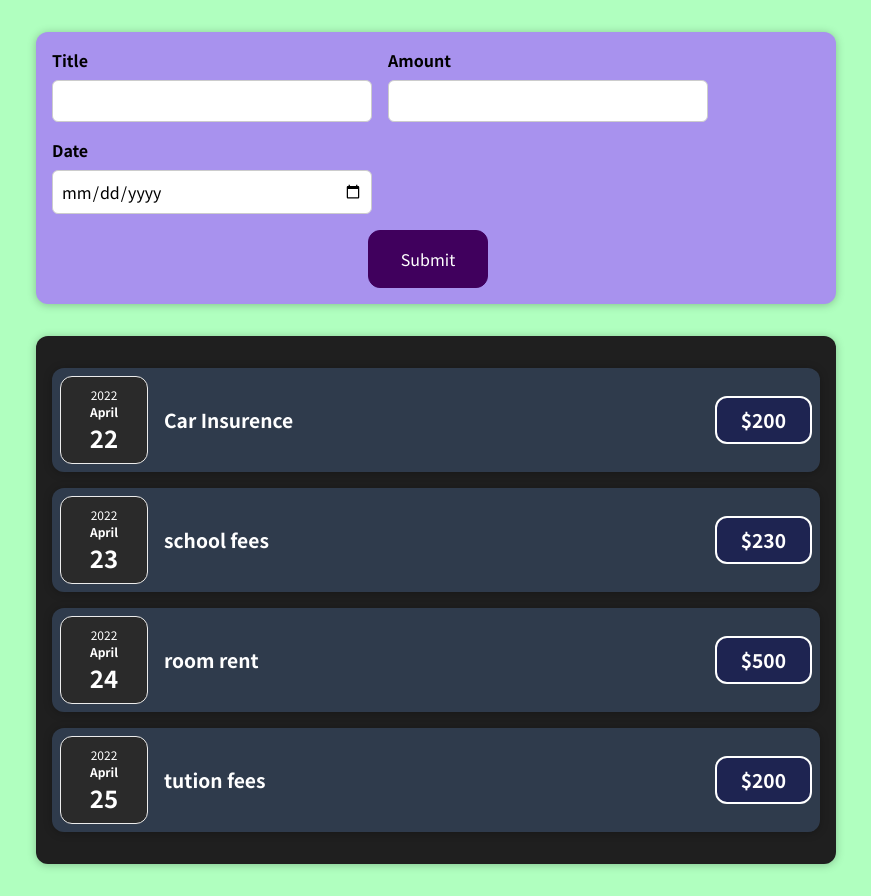
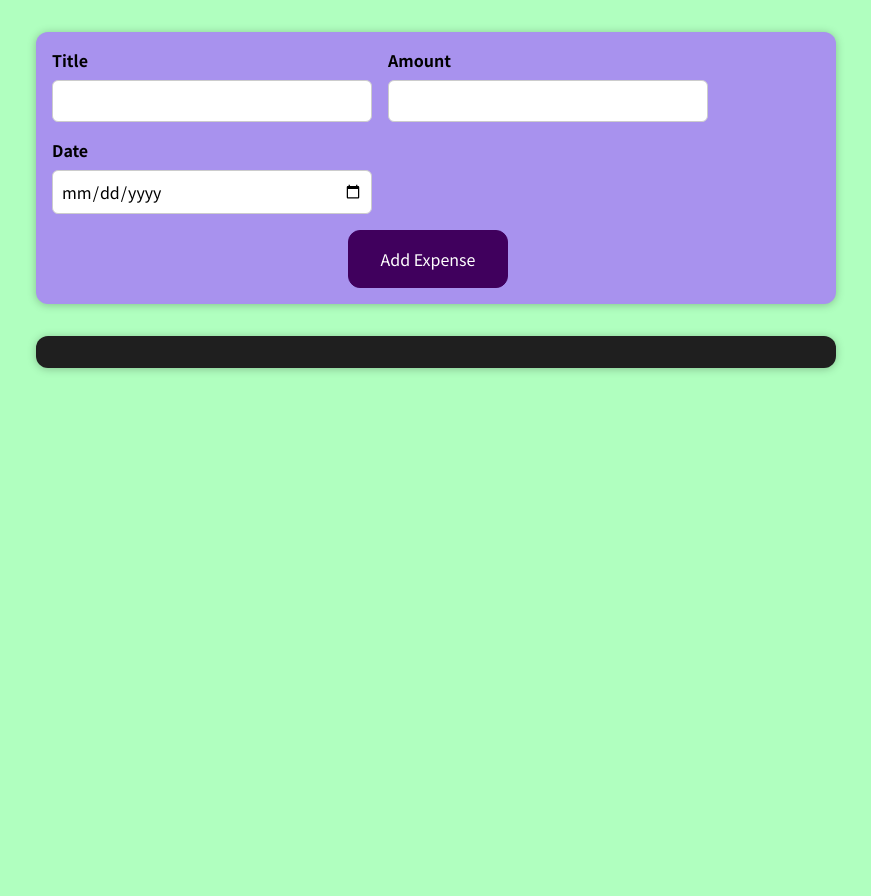
Before and after one commit to srikanthsoft2001/expense_tracker_application, a React (Create React App) app: page / in a window 1280 px wide. Shown: the whole page, without its empty margins (204-1075 px from the left). After the commit the page ends 800 px from the top, so only its background shows below. Built offline with nearby package versions, Linux system fonts and the light colour scheme; the HTML template or start-up script is replaced by a standard one.

Commit message:
add data dynamically

```diff
--- a/src/App.js
+++ b/src/App.js
@@ -1,42 +1,24 @@
+import React, { useState } from "react";
 // import the component before using it
 // import ExpenseItem from "./components/ExpenseItem.js";
 import Expenses from "./components/Expenses/Expenses.js";
-import NewExpense  from "./components/NewExpense/NewExpense.js";
+import NewExpense from "./components/NewExpense/NewExpense.js";
+
 
 const App = () => {
-  const expenses = [
-    {
-      id: 0,
-      title: "Car Insurence",
-      amount: 200,
-      date: new Date(2022, 3, 22),
-    },
-    {
-      id: 1,
-      title: "school fees",
-      amount: 230,
-      date: new Date(2022, 3, 23),
-    },
-    {
-      id: 2,
-      title: "room rent",
-      amount: 500,
-      date: new Date(2022, 3, 24),
-    },
-    {
-      id: 3,
-      title: "tution fees",
-      amount: 200,
-      date: new Date(2022, 3, 25),
-    },
-  ];
+  const [expenses, setExpenses] = useState([]);
+
+  const addExpenseHandler = (expense) => {
+    setExpenses((prevExpenses) => [...prevExpenses, expense]);
+    // console.log(expense);
+  };
 
   return (
     <div className="app-container">
-      <NewExpense />
+      <NewExpense onAddExpense={addExpenseHandler} />
       <Expenses item={expenses} />
     </div>
   );
-}
+};
 
 export default App;
--- a/src/components/Expenses/Expenses.js
+++ b/src/components/Expenses/Expenses.js
@@ -5,26 +5,14 @@
 const Expenses = (props) => {
   return (
     <Card className="expenses">
-      <ExpenseItem
-        date={props.item[0].date}
-        title={props.item[0].title}
-        amount={props.item[0].amount}
-      />
-      <ExpenseItem
-        date={props.item[1].date}
-        title={props.item[1].title}
-        amount={props.item[1].amount}
-      />
-      <ExpenseItem
-        date={props.item[2].date}
-        title={props.item[2].title}
-        amount={props.item[2].amount}
-      />
-      <ExpenseItem
-        date={props.item[3].date}
-        title={props.item[3].title}
-        amount={props.item[3].amount}
-      />
+      {props.item.map((expense) => (
+        <ExpenseItem
+          key={expense.id} // ✅ Ensures uniqueness
+          date={expense.date}
+          title={expense.title}
+          amount={expense.amount}
+        />
+      ))}
     </Card>
   );
 };
--- a/src/components/NewExpense/ExpenseForm.js
+++ b/src/components/NewExpense/ExpenseForm.js
@@ -1,7 +1,7 @@
 import React, { useState } from "react";
 import "./ExpenseForm.css";
 
-const ExpenseForm = () => {
+const ExpenseForm = (props) => {
   // to change the variable use useState
   const [enteredTitle, setEnteredTitle] = useState("");
   const [enteredAmount, setEnteredAmount] = useState("");
@@ -17,8 +17,26 @@
     setEnteredDate(event.target.value);
   };
 
+  const submitHandler = (event) => {
+    event.preventDefault();
+
+    // store the values into a object
+    const expenseData = {
+      title: enteredTitle,
+      amount: enteredAmount,
+      date: new Date(enteredDate),
+    };
+
+    props.onSaveExpenseData(expenseData);
+
+    // console.log(expenseData);
+    setEnteredTitle("");
+    setEnteredAmount("");
+    setEnteredDate("");
+  };
+
   return (
-    <form>
+    <form onSubmit={submitHandler}>
       <div className="new-expense__controls">
         <div className="new-expense__control">
           <label>Title</label>
@@ -44,7 +62,7 @@
         </div>
       </div>
       <button className="new-expense__action" type="submit">
-        Submit
+        Add Expense
       </button>
     </form>
   );
--- a/src/components/NewExpense/NewExpense.js
+++ b/src/components/NewExpense/NewExpense.js
@@ -2,10 +2,21 @@
 import "./NewExpense.css";
 import ExpenseForm from "./ExpenseForm";
 
-const NewExpense = () => {
+const NewExpense = (props) => {
+  const saveExpenseDataHandler = (enteredExpenseData) => {
+    const expenseData = {
+      ...enteredExpenseData,
+      id: Math.trunc(Math.random() * 100).toString(),
+    };
+
+    props.onAddExpense(expenseData);
+
+    // console.log(expenseData);
+  };
+
   return (
     <div className="new-expense">
-      <ExpenseForm />
+      <ExpenseForm onSaveExpenseData={saveExpenseDataHandler} />
     </div>
   );
 };
```
Also changed, not shown: src/components/Expenses/ExpenseItem.js (+1 -15 lines).
